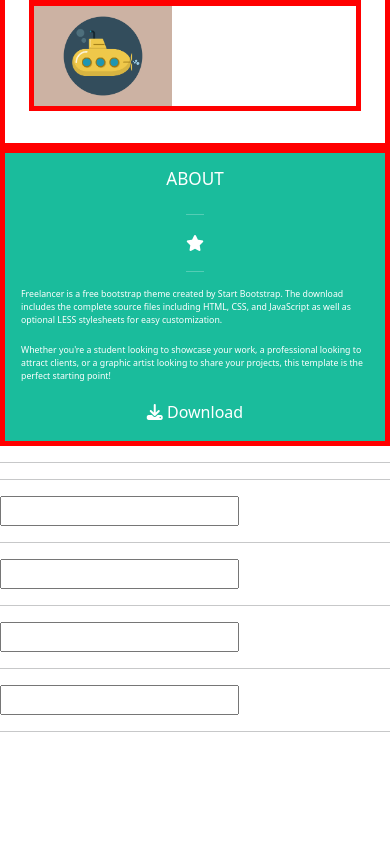
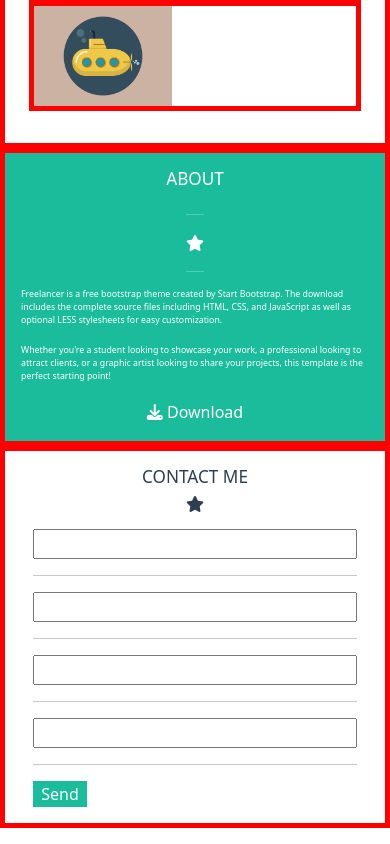
Before and after one commit to EmilioGall/html-css-bootstrap-freelancer, a plain HTML site: page index.html in a window 390 px wide. Shown: the part 990-1834 px from the top of the page. Before the commit the page ends 1778 px from the top, so only its background shows below. Drawn offline with nearby package versions, Linux system fonts and the light colour scheme.

Commit message:
add: layout - contact me section - main - responsive

```diff
--- a/index.html
+++ b/index.html
@@ -113,7 +113,7 @@
 
                     <div class="d-flex justify-content-between">
 
-                        <div class="b-red"></div>
+                        <div class="txt-dark"></div>
 
                         <i class="txt-dark fa-solid fa-star"></i>
 
@@ -196,39 +196,39 @@
             <!-- Contact Me Section -->
             <section id="contact">
 
-                <div>
+                <div class="container-sm d-flex flex-column align-items-center p-3 b-red">
 
-                    <h2></h2>
+                    <h2 class="txt-dark txt-h2">CONTACT ME</h2>
 
-                    <div>
+                    <div class="d-flex justify-content-between">
+
+                        <div class="txt-dark"></div>
+
+                        <i class="txt-dark fa-solid fa-star"></i>
+
+                        <hr class="txt-dark">
+
+                    </div>
+
+                    <form class="container-fluid d-flex flex-column" action="">
+
+                        <input class="col-12" type="text">
 
                         <hr>
 
-                        <i></i>
+                        <input class="col-12" type="text">
 
                         <hr>
 
-                    </div>
-
-                    <form action="">
-
-                        <input type="text">
+                        <input class="col-12" type="text">
 
                         <hr>
 
-                        <input type="text">
+                        <input class="col-12" type="text">
 
                         <hr>
 
-                        <input type="text">
-
-                        <hr>
-
-                        <input type="text">
-
-                        <hr>
-
-                        <button></button>
+                        <button class="txt-white bg-green col-2">Send</button>
 
                     </form>
 
```
